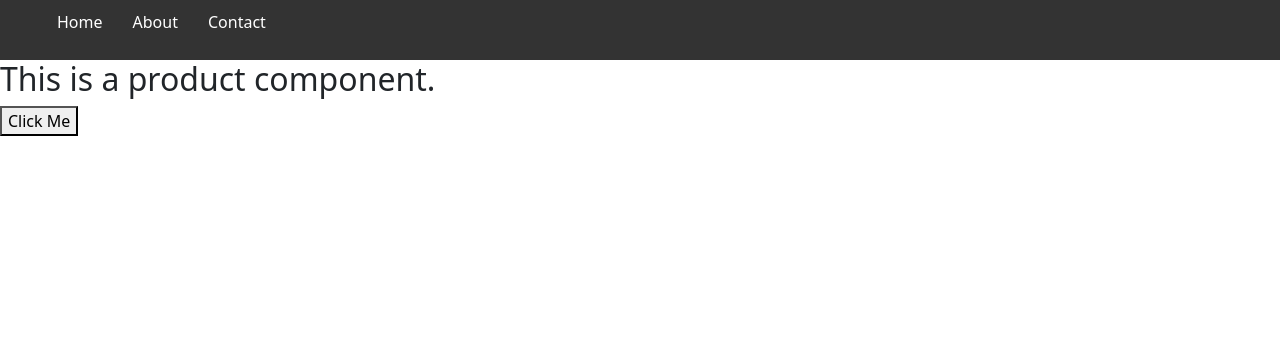
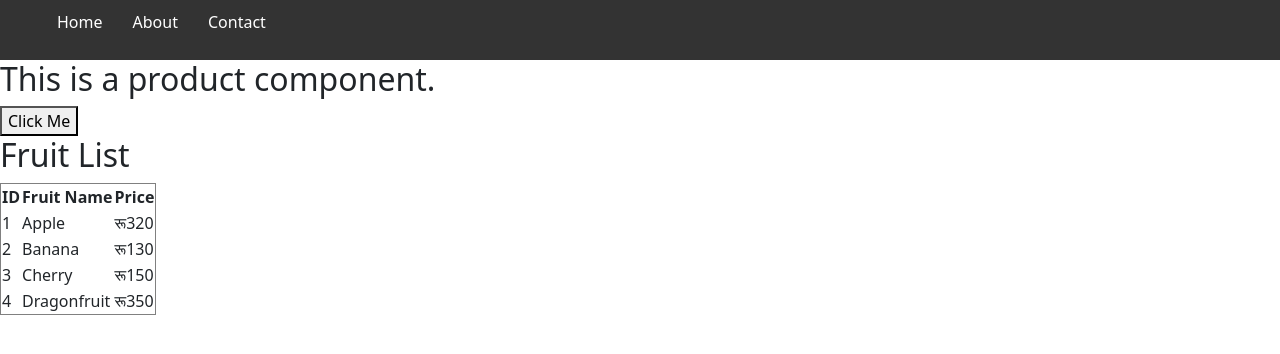
Before and after one commit to birajgrs1/react_js_tutorial-, a React (Create React App) app: page / in a window 1280 px wide. Shown: the top 354 px of the page. Built offline with nearby package versions, Linux system fonts and the light colour scheme.

Commit message:
List rendering completed...

```diff
--- a/src/App.js
+++ b/src/App.js
@@ -5,6 +5,7 @@ import "./App.css";
 import Product from "./Component/Product";
 // import EventHandler from "./Component/EventHandler";
 import Nav from "./Component/Nav";
+import ListItems from "./Component/ListItems";
 
 // function App() {
 //   return (
@@ -94,9 +95,13 @@ function App() {
       {/* Event handling */}
       {/* <EventHandler /> */}
 
+
       <Nav />
       {/* Using conditional rendering ---> 'logical operator' */}
       {isChosen && <Product />}
+
+      <ListItems/>
+
     </>
   );
 }
--- /dev/null
+++ b/src/Component/ListItems.js
@@ -0,0 +1,92 @@
+import React from "react";
+
+
+/*
+const ItemLists = (props) => {
+  return <li>{props.datas}</li>;
+};
+
+const ListItems = () => {
+  let items = [
+    { name: "Apple" },
+    { name: "Ball" },
+    { name: "Car" },
+    { name: "Doll" }
+  ];
+
+  return (
+    <>
+      <h1>All List Items</h1>
+
+
+        <ul>
+          <li>Apple</li>
+          <li>Banana</li>
+          <li>Cherry</li>
+        </ul>
+
+
+      <ul>
+
+        {/*
+        <li>{items[0]}</li>
+        <li>{items[1]}</li>
+        <li>{items[2]}</li>
+        <li>{items[3]}</li>
+
+
+         Using array map to render lists from objects
+        {items.map((item, index) => (
+          <ItemLists key={index} datas={item.name} />
+        ))}
+
+      </ul>
+    </>
+  );
+};
+
+export default ListItems;
+*/
+
+
+const ItemTable = (props) => {
+  return (
+    <tr>
+      <td>{props.item.id}</td>
+      <td>{props.item.fruitname}</td>
+      <td>{props.item.price}</td>
+    </tr>
+  );
+};
+
+const ListItems = () => {
+  const items = [
+    { id: 1, fruitname: "Apple", price: "रू320" },
+    { id: 2, fruitname: "Banana", price: "रू130" },
+    { id: 3, fruitname: "Cherry", price: "रू150" },
+    { id: 4, fruitname: "Dragonfruit", price: "रू350" }
+  ];
+
+  return (
+    <>
+      <h2>Fruit List</h2>
+
+      <table border="1">
+        <thead>
+          <tr>
+            <th>ID</th>
+            <th>Fruit Name</th>
+            <th>Price</th>
+          </tr>
+        </thead>
+        <tbody>
+          {items.map((item) => (
+            <ItemTable key={item.id} item={item} />
+          ))}
+        </tbody>
+      </table>
+    </>
+  );
+};
+
+export default ListItems;
```
